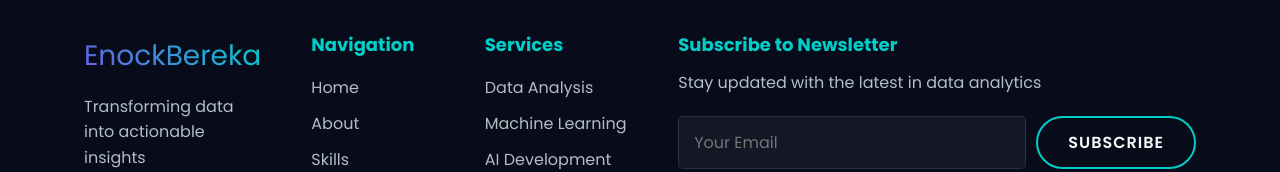
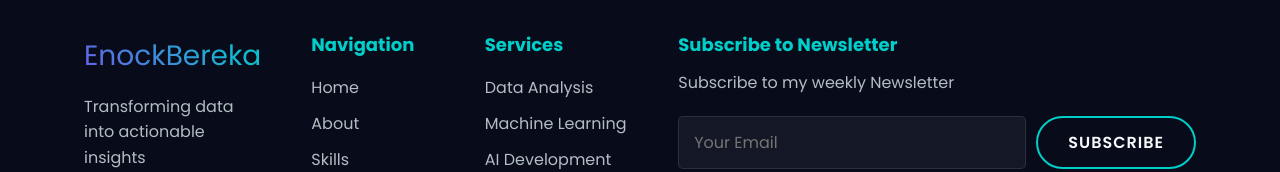
Before and after one commit to Biosticianenoch/Enock_Bereka, a plain HTML site: page index.html in a window 1280 px wide. Shown: the part 5632-5804 px from the top of the page. Drawn offline with nearby package versions, Linux system fonts and the light colour scheme.

Commit message:
Update index.html

```diff
--- a/index.html
+++ b/index.html
@@ -456,7 +456,7 @@
 
                     <div class="footer-newsletter">
                         <h3>Subscribe to Newsletter</h3>
-                        <p>Stay updated with the latest in data analytics</p>
+                        <p>Subscribe to my weekly Newsletter</p>
                         <form class="newsletter-form">
                             <input type="email" placeholder="Your Email" required>
                             <button type="submit" class="btn secondary-btn">Subscribe</button>
```
